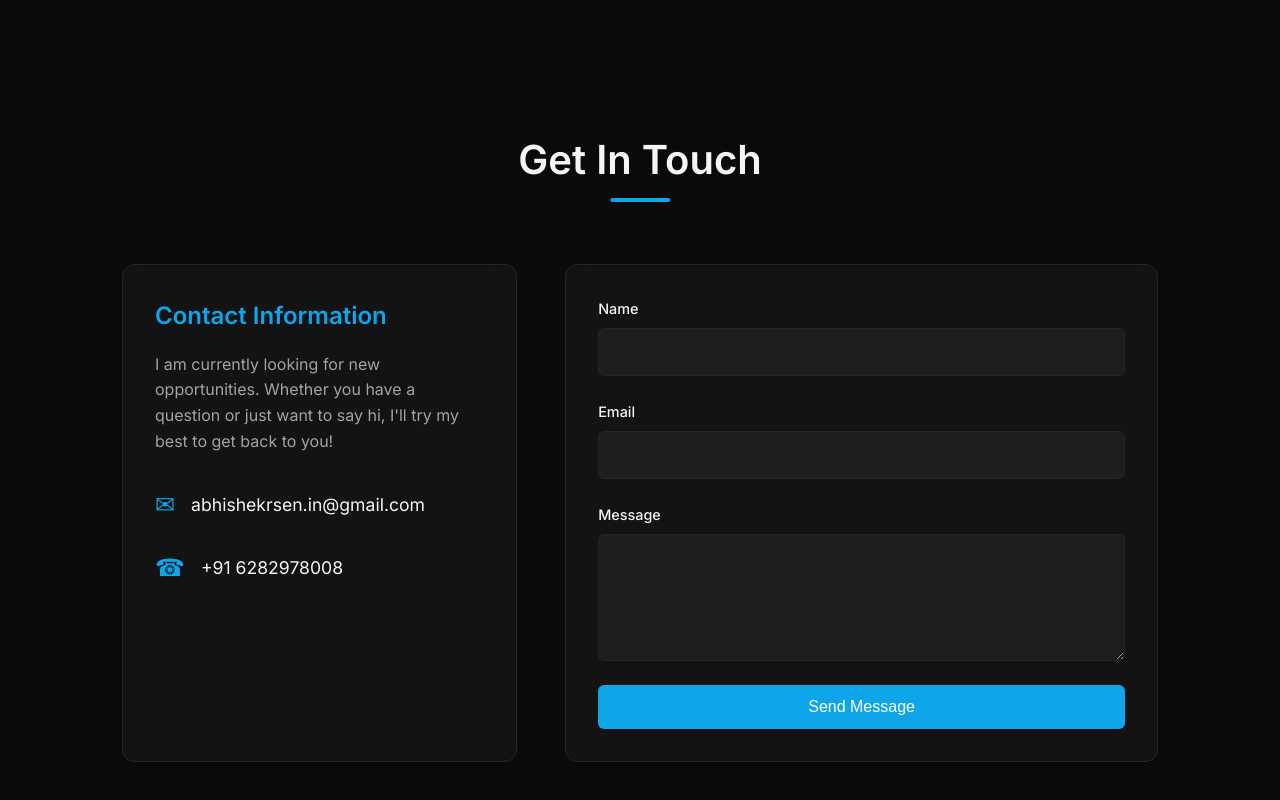
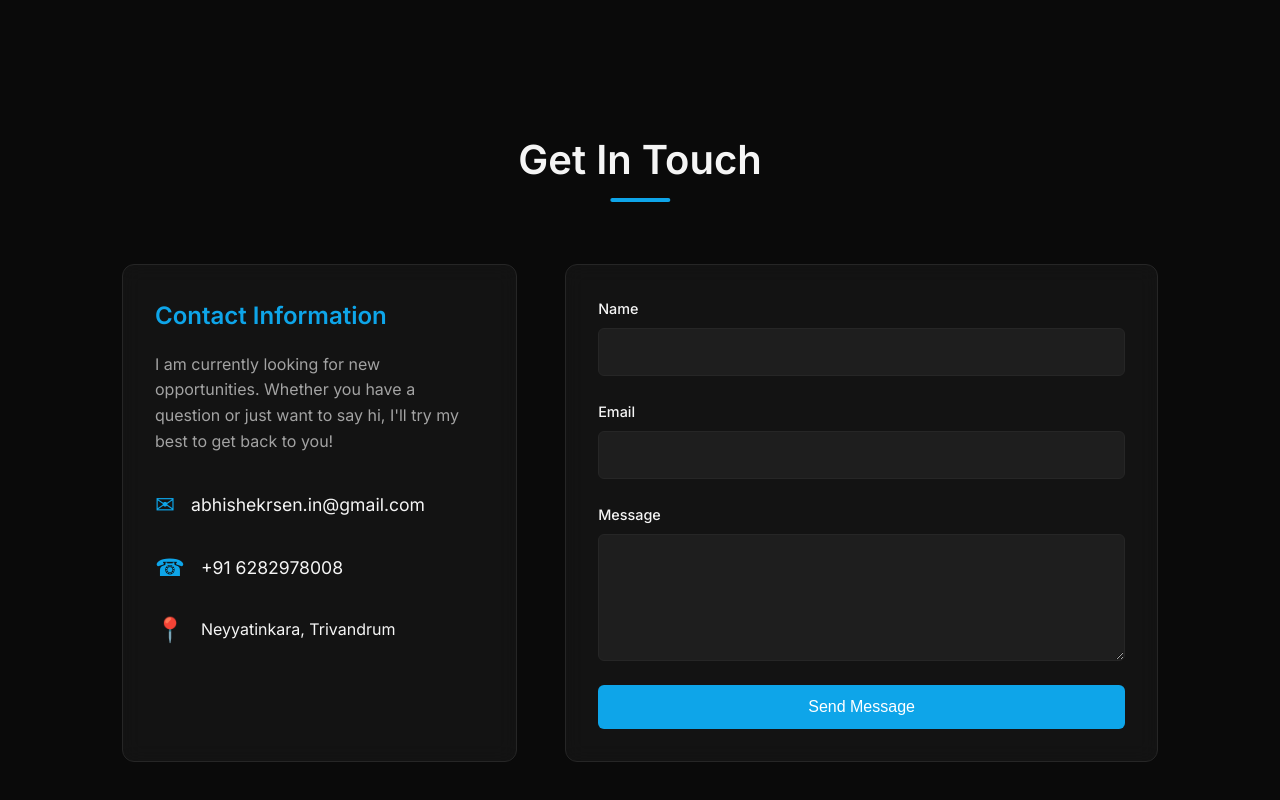
Before and after one commit to abhishekrsen/Abhishek-R-Sen-Portfolio, a React (Vite) app in the folder client/: page / in a window 1280 px wide. Shown: the part 2898-3698 px from the top of the page. Built offline with nearby package versions, Linux system fonts and the light colour scheme.

Commit message:
Add location to contact section

```diff
--- a/client/src/components/Contact.jsx
+++ b/client/src/components/Contact.jsx
@@ -57,6 +57,10 @@ const Contact = () => {
                 <span className="icon">☎</span>
                 <a href="tel:6282978008">+91 6282978008</a>
               </div>
+              <div className="contact-item">
+                <span className="icon">📍</span>
+                <span>Neyyatinkara, Trivandrum</span>
+              </div>
             </div>
           </div>
 
```
